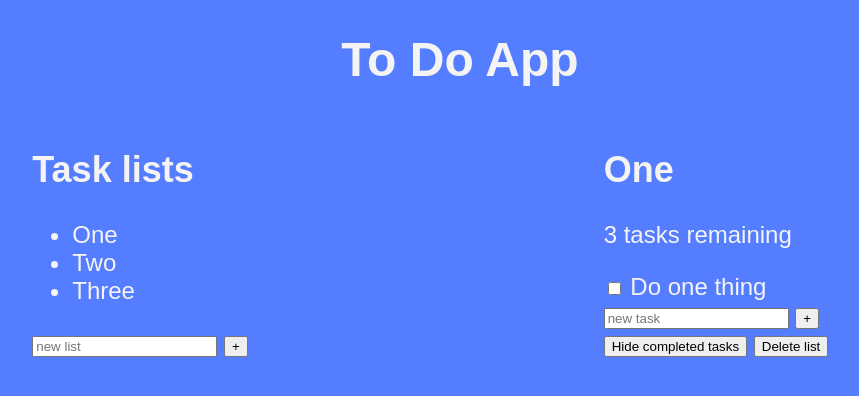
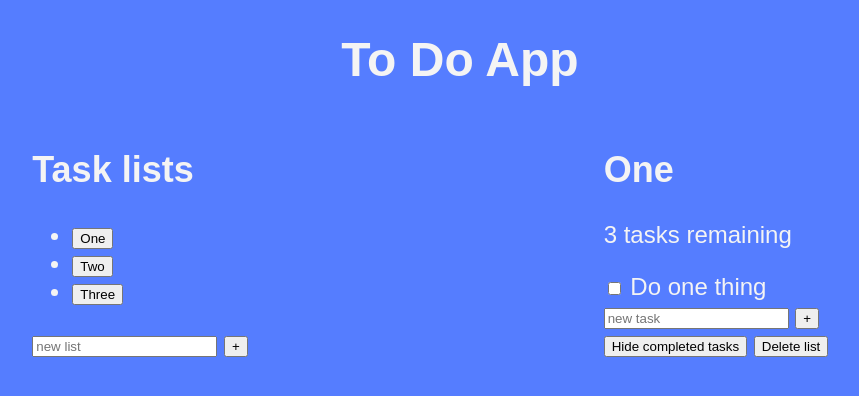
Before and after one commit to sashaij/todo_list, a website built with webpack: page src/template.html in a window 1280 px wide. Shown: the whole page, without its empty margins (180-1039 px from the left). Built offline with nearby package versions, Linux system fonts and the light colour scheme.

Commit message:
Add button element to each list item

```diff
--- a/src/template.html
+++ b/src/template.html
@@ -11,9 +11,9 @@
 <div id="lists-bar">
     <h2 id="lists-title">Task lists</h2>
     <ul id="lists">
-        <li class="list-item" id="active-list">One</li>
-        <li class="list-item">Two</li>
-        <li class="list-item">Three</li>
+        <li class="list-item" id="active-list"><button class="list-button">One</button></li>
+        <li class="list-item"><button class="list-button">Two</button></li>
+        <li class="list-item"><button class="list-button">Three</button></li>
     </ul>
 
     <form action="">
```
